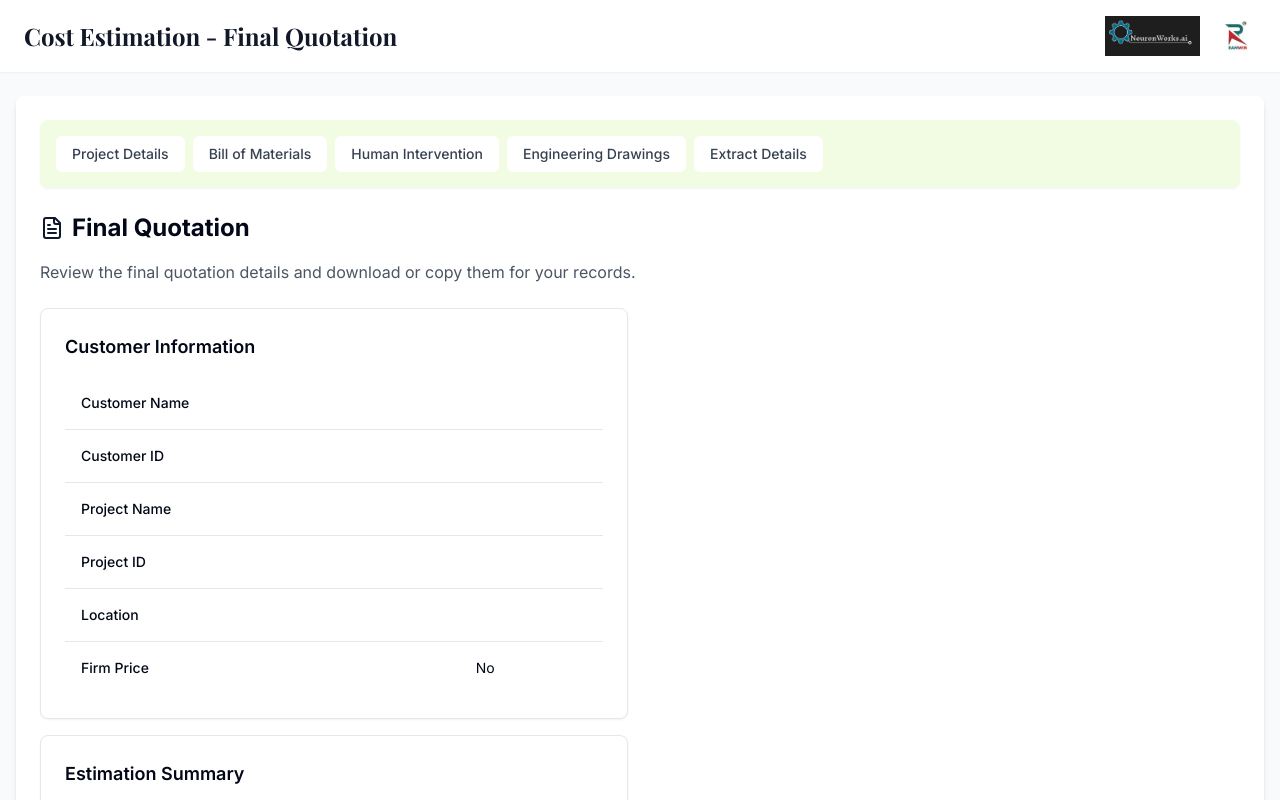
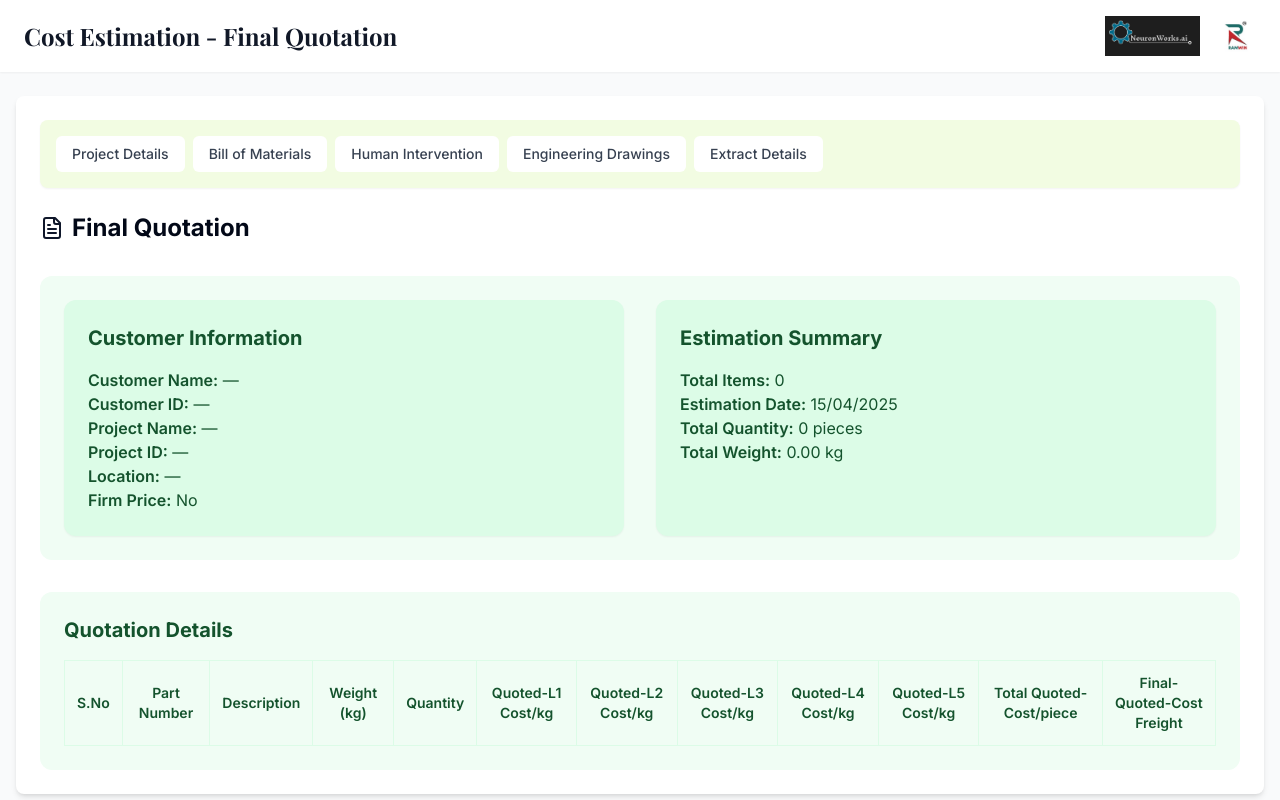
Before and after one commit to sharanya39/cost-quotation-estimator, a React (Vite) app: page /final-quotation in a window 1280 px wide. Shown: the top 800 px of the page. Built offline with nearby package versions, Linux system fonts and the light colour scheme.

Commit message:
Refactor: Update Extract Details and Final Quotation pages
Remove AI processing and Engineering works from Extract Details.
Update Final Quotation page to match image format.

```diff
--- /dev/null
+++ b/src/components/quotation/QuotationSummaryTable.tsx
@@ -0,0 +1,63 @@
+
+import React from 'react';
+
+// Use your context/types as necessary to provide the table data.
+interface QuotationSummaryTableProps {
+  items: {
+    partNumber: string;
+    description: string;
+    weight: number;
+    quantity: number;
+    l1Cost: number;
+    l2Cost: number;
+    l3Cost: number;
+    l4Cost: number;
+    l5Cost: number;
+    totalPerPiece: number;
+    freight: number;
+  }[];
+}
+
+const QuotationSummaryTable: React.FC<QuotationSummaryTableProps> = ({ items }) => {
+  return (
+    <div className="overflow-x-auto">
+      <table className="min-w-full text-sm rounded-lg border border-green-100">
+        <thead>
+          <tr className="bg-green-50 text-green-900">
+            <th className="font-semibold p-3 border border-green-100">S.No</th>
+            <th className="font-semibold p-3 border border-green-100">Part Number</th>
+            <th className="font-semibold p-3 border border-green-100">Description</th>
+            <th className="font-semibold p-3 border border-green-100">Weight (kg)</th>
+            <th className="font-semibold p-3 border border-green-100">Quantity</th>
+            <th className="font-semibold p-3 border border-green-100">Quoted-L1 Cost/kg</th>
+            <th className="font-semibold p-3 border border-green-100">Quoted-L2 Cost/kg</th>
+            <th className="font-semibold p-3 border border-green-100">Quoted-L3 Cost/kg</th>
+            <th className="font-semibold p-3 border border-green-100">Quoted-L4 Cost/kg</th>
+            <th className="font-semibold p-3 border border-green-100">Quoted-L5 Cost/kg</th>
+            <th className="font-semibold p-3 border border-green-100">Total Quoted-Cost/piece</th>
+            <th className="font-semibold p-3 border border-green-100">Final-Quoted-Cost Freight</th>
+          </tr>
+        </thead>
+        <tbody>
+          {items.map((row, idx) => (
+            <tr key={idx} className="even:bg-green-50">
+              <td className="p-3 text-center border border-green-100">{idx + 1}</td>
+              <td className="p-3 text-center border border-green-100">{row.partNumber}</td>
+              <td className="p-3 border border-green-100">{row.description}</td>
+              <td className="p-3 text-center border border-green-100">{row.weight}</td>
+              <td className="p-3 text-center border border-green-100">{row.quantity}</td>
+              <td className="p-3 text-center border border-green-100">{row.l1Cost}</td>
+              <td className="p-3 text-center border border-green-100">{row.l2Cost}</td>
+              <td className="p-3 text-center border border-green-100">{row.l3Cost}</td>
+              <td className="p-3 text-center border border-green-100">{row.l4Cost}</td>
+              <td className="p-3 text-center border border-green-100">{row.l5Cost}</td>
+              <td className="p-3 text-center border border-green-100">{row.totalPerPiece}</td>
+              <td className="p-3 text-center border border-green-100">{row.freight}</td>
+            </tr>
+          ))}
+        </tbody>
+      </table>
+    </div>
+  );
+};
+export default QuotationSummaryTable;
--- a/src/pages/ExtractDetails.tsx
+++ b/src/pages/ExtractDetails.tsx
@@ -7,7 +7,7 @@ import { useCostEstimation } from "@/contexts/CostEstimationContext";
 import { FileText } from "lucide-react";
 import { Button } from "@/components/ui/button";
 import { NonTechnicalAnalysis } from './components/NonTechnicalAnalysis';
-import TechnologyLogos from './components/TechnologyLogos';
+// import TechnologyLogos from './components/TechnologyLogos'; // Removed as per instructions
 import ViewTypeToggle from './components/ViewTypeToggle';
 import TechnicalDetailsCard from './components/TechnicalDetailsCard';
 
@@ -49,7 +49,7 @@ const ExtractDetails = () => {
           The system has analyzed the engineering drawings and extracted relevant details from the provided specifications.
         </p>
 
-        <TechnologyLogos />
+        {/* Removed TechnologyLogos as per user request */}
 
         <ViewTypeToggle
           viewType={viewType}
--- a/src/pages/FinalQuotation.tsx
+++ b/src/pages/FinalQuotation.tsx
@@ -1,15 +1,33 @@
 
 import React from 'react';
-import { useNavigate } from "react-router-dom";
+import { useCostEstimation } from "@/contexts/CostEstimationContext";
 import PageLayout from "@/components/layout/PageLayout";
 import Navigation from "@/components/layout/Navigation";
-import ProjectSummary from "@/components/quotation/ProjectSummary";
-import CostSummary from "@/components/quotation/CostSummary";
-import CopyToClipboardButton from "@/components/quotation/CopyToClipboardButton";
+import QuotationSummaryTable from "@/components/quotation/QuotationSummaryTable";
 import { FileText } from "lucide-react";
 
 const FinalQuotation = () => {
-  const navigate = useNavigate();
+  const {
+    projectDetails,
+    materialItems,
+    costBreakdowns,
+    humanIntervention,
+  } = useCostEstimation();
+
+  // Mock values for demonstration, extract from context/materialItems as necessary
+  const summaryTableData = materialItems.map((item, idx) => ({
+    partNumber: item.itemPartNumber || item.itemNumber,
+    description: item.itemDescription,
+    weight: item.unitWeight,
+    quantity: item.quantity,
+    l1Cost: costBreakdowns[idx]?.l1CostPerKg ? `₹${costBreakdowns[idx].l1CostPerKg.toFixed(2)}` : "—",
+    l2Cost: costBreakdowns[idx]?.l2CostPerKg ? `₹${costBreakdowns[idx].l2CostPerKg.toFixed(2)}` : "—",
+    l3Cost: costBreakdowns[idx]?.l3CostPerKg ? `₹${costBreakdowns[idx].l3CostPerKg.toFixed(2)}` : "—",
+    l4Cost: costBreakdowns[idx]?.l4CostPerKg ? `₹${costBreakdowns[idx].l4CostPerKg.toFixed(2)}` : "—",
+    l5Cost: costBreakdowns[idx]?.l5CostPerKg ? `₹${costBreakdowns[idx].l5CostPerKg.toFixed(2)}` : "—",
+    totalPerPiece: costBreakdowns[idx]?.l5CostPerPiece ? `₹${costBreakdowns[idx].l5CostPerPiece.toFixed(2)}` : "—",
+    freight: humanIntervention.freightPerKg ? `₹${humanIntervention.freightPerKg.toFixed(2)}` : "—"
+  }));
 
   return (
     <PageLayout
@@ -20,29 +38,46 @@ const FinalQuotation = () => {
     >
       <Navigation />
 
-      <div className="space-y-6">
-        <div className="space-y-4">
-          <div className="flex items-center space-x-2">
-            <FileText className="h-6 w-6 text-primary" />
-            <h2 className="text-2xl font-bold">Final Quotation</h2>
-          </div>
-          <p className="text-gray-600">
-            Review the final quotation details and download or copy them for your records.
-          </p>
+      <div className="space-y-8">
+        {/* Header */}
+        <div className="flex items-center space-x-2">
+          <FileText className="h-6 w-6 text-primary" />
+          <h2 className="text-2xl font-bold">Final Quotation</h2>
         </div>
 
-        <div className="grid grid-cols-1 lg:grid-cols-2 gap-6 mb-6">
-          <ProjectSummary />
+        {/* --- Two column summary blocks --- */}
+        <div className="grid grid-cols-1 md:grid-cols-2 gap-8 bg-green-50 rounded-xl p-6">
+          {/* Customer Info Block */}
+          <div className="rounded-xl bg-green-100 p-6 shadow-sm">
+            <h3 className="text-xl font-bold mb-4 text-green-900">Customer Information</h3>
+            <ul className="text-green-900">
+              <li><span className="font-semibold">Customer Name:</span> {projectDetails.customerName || "—"}</li>
+              <li><span className="font-semibold">Customer ID:</span> {projectDetails.customerId || "—"}</li>
+              <li><span className="font-semibold">Project Name:</span> {projectDetails.projectName || "—"}</li>
+              <li><span className="font-semibold">Project ID:</span> {projectDetails.projectId || "—"}</li>
+              <li><span className="font-semibold">Location:</span> {projectDetails.location || "—"}</li>
+              <li><span className="font-semibold">Firm Price:</span> {projectDetails.firmPrice ? "Yes" : "No"}</li>
+            </ul>
+          </div>
+          {/* Estimation Summary Block */}
+          <div className="rounded-xl bg-green-100 p-6 shadow-sm">
+            <h3 className="text-xl font-bold mb-4 text-green-900">Estimation Summary</h3>
+            <ul className="text-green-900">
+              <li><span className="font-semibold">Total Items:</span> {materialItems.length}</li>
+              <li><span className="font-semibold">Estimation Date:</span> {new Date().toLocaleDateString('en-GB')}</li>
+              <li><span className="font-semibold">Total Quantity:</span> {materialItems.reduce((a, c) => a + (c.quantity || 0), 0)} pieces</li>
+              <li><span className="font-semibold">Total Weight:</span> {materialItems.reduce((a, c) => a + ((c.unitWeight || 0) * (c.quantity || 0)), 0).toFixed(2)} kg</li>
+            </ul>
+          </div>
         </div>
 
-        <CostSummary />
-
-        <div className="flex justify-center mt-6">
-          <CopyToClipboardButton />
+        {/* --- Quotation Details Table Block --- */}
+        <div className="bg-green-50 rounded-xl p-6">
+          <h3 className="text-xl font-bold mb-4 text-green-900">Quotation Details</h3>
+          <QuotationSummaryTable items={summaryTableData} />
         </div>
       </div>
     </PageLayout>
   );
 };
-
 export default FinalQuotation;
```
